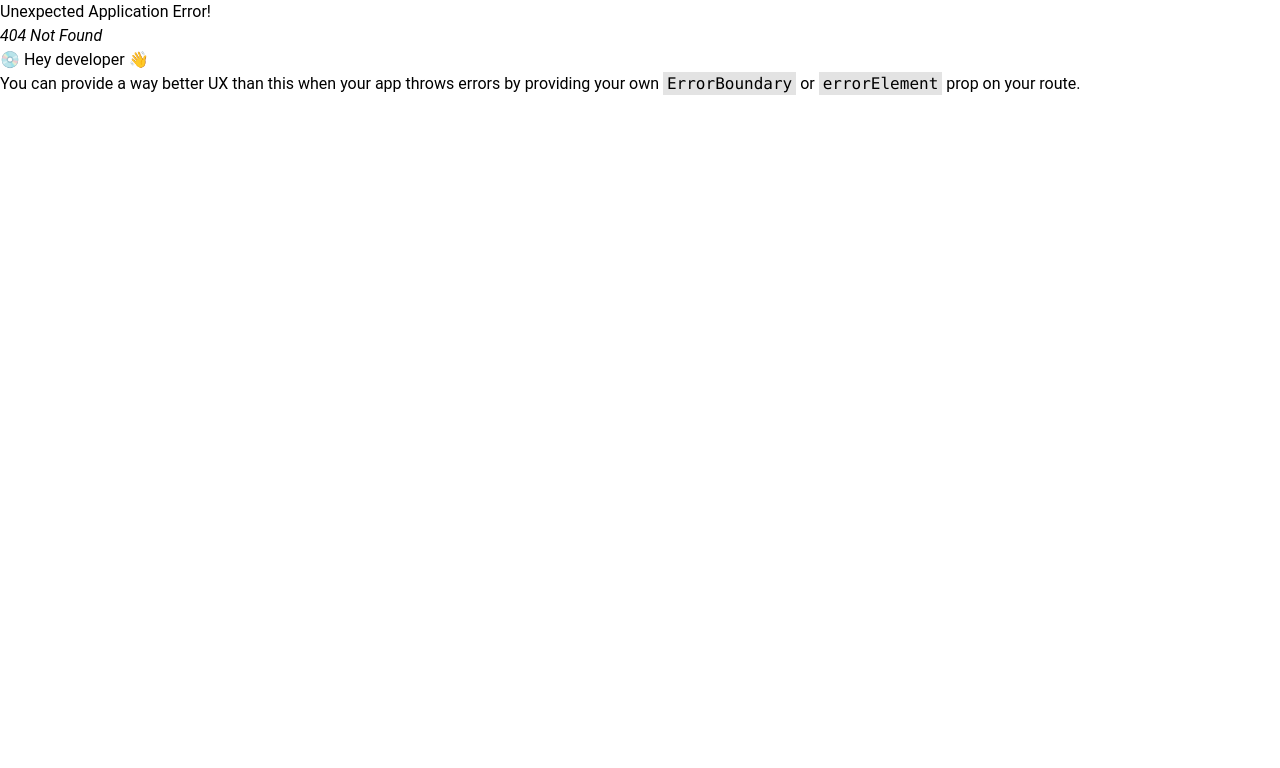
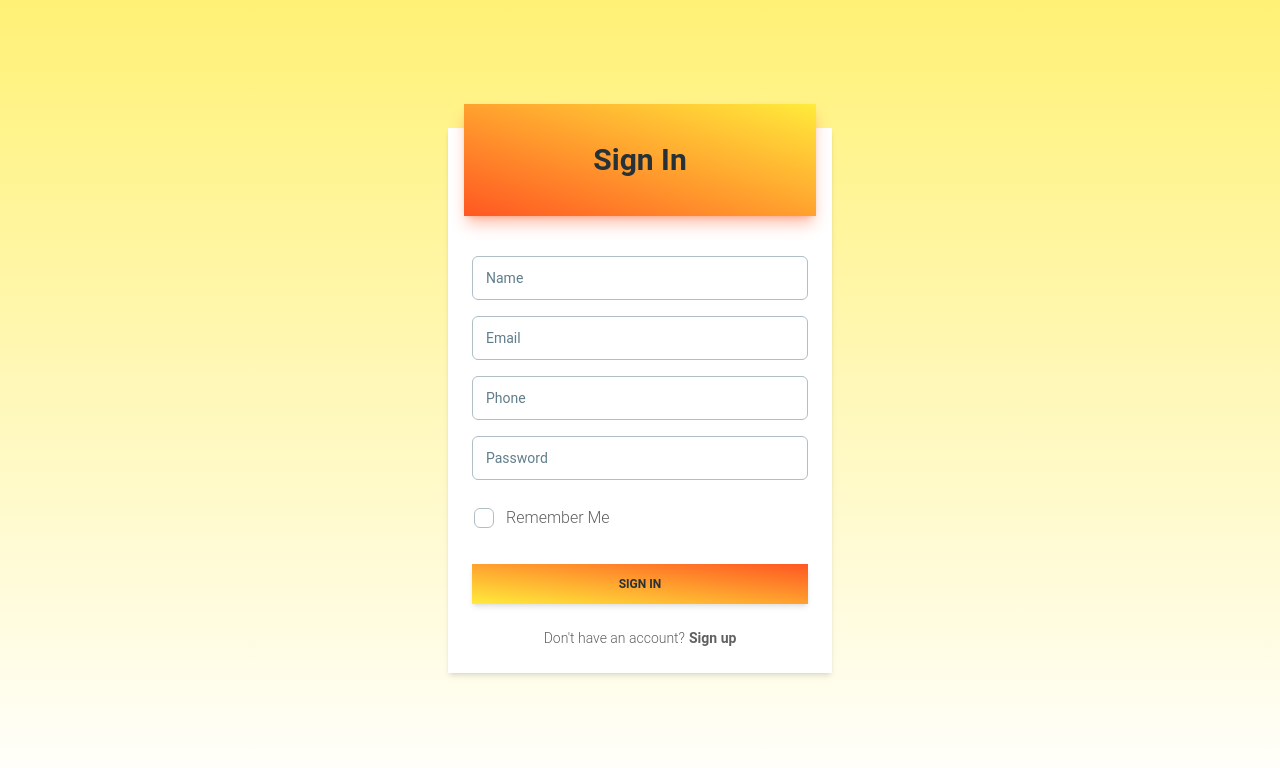
Before and after one commit to sayonUsman/get-by-click, a React (Vite) app: page /login in a window 1280 px wide. Before the commit this address had no page. Shown: the top 768 px of the page. Built offline with nearby package versions, Linux system fonts and the light colour scheme.

Commit message:
Added login page

```diff
--- a/package.json
+++ b/package.json
@@ -16,6 +16,7 @@
     "match-sorter": "^6.3.1",
     "react": "^18.2.0",
     "react-dom": "^18.2.0",
+    "react-hook-form": "^7.47.0",
     "react-router-dom": "^6.17.0",
     "sort-by": "^1.2.0"
   },
--- /dev/null
+++ b/src/pages/login/Login.jsx
@@ -0,0 +1,95 @@
+import {
+  Card,
+  CardHeader,
+  CardBody,
+  CardFooter,
+  Typography,
+  Input,
+  Checkbox,
+  Button,
+} from "@material-tailwind/react";
+import { Link } from "react-router-dom";
+import { useForm } from "react-hook-form";
+
+export default function LoginCard() {
+  const {
+    register,
+    handleSubmit,
+    formState: { errors },
+  } = useForm();
+
+  const onSubmit = (data) => console.log(data);
+
+  return (
+    <div className="flex justify-center items-center h-screen bg-gradient-to-b from-yellow-300 to-white">
+      <Card className="w-72 sm:w-96 rounded-none">
+        <CardHeader
+          variant="gradient"
+          color="deep-orange"
+          className="mb-4 grid h-28 place-items-center rounded-none from-deep-orange-500 to-yellow-500"
+        >
+          <Typography variant="h3" className="text-blue-gray-900">
+            Sign In
+          </Typography>
+        </CardHeader>
+
+        <form onSubmit={handleSubmit(onSubmit)}>
+          <CardBody className="flex flex-col gap-4">
+            <Input
+              label="Name"
+              type="text"
+              size="lg"
+              {...register("name", { required: true })}
+            />
+            {errors.name && <span>This field is required!</span>}
+
+            <Input
+              label="Email"
+              type="email"
+              size="lg"
+              {...register("email", { required: true })}
+            />
+            {errors.email && <span>This field is required!</span>}
+
+            <Input
+              label="Phone"
+              type="tel"
+              size="lg"
+              {...register("phone", { required: true })}
+            />
+            {errors.phone && <span>This field is required!</span>}
+
+            <Input
+              label="Password"
+              type="password"
+              size="lg"
+              {...register("password", { required: true })}
+            />
+            {errors.password && <span>This field is required!</span>}
+
+            <div className="-ml-2.5">
+              <Checkbox label="Remember Me" />
+            </div>
+          </CardBody>
+
+          <CardFooter className="pt-0">
+            <Button
+              variant="gradient"
+              fullWidth
+              className="from-yellow-500 to-deep-orange-500 text-blue-gray-900 rounded-none"
+            >
+              <input type="submit" value="SIGN IN" className="w-full" />
+            </Button>
+
+            <Typography variant="small" className="mt-6 flex justify-center">
+              Don&apos;t have an account?
+              <span className="ml-1 font-bold">
+                <Link to="/sign-up">Sign up</Link>
+              </span>
+            </Typography>
+          </CardFooter>
+        </form>
+      </Card>
+    </div>
+  );
+}
--- a/src/routes/Routes.jsx
+++ b/src/routes/Routes.jsx
@@ -1,6 +1,7 @@
 import { createBrowserRouter } from "react-router-dom";
 import Main from "../layout/Main";
 import Home from "../pages/home/Home";
+import LoginCard from "../pages/login/Login";
 
 const router = createBrowserRouter([
   {
@@ -13,6 +14,11 @@ const router = createBrowserRouter([
       },
     ],
   },
+
+  {
+    path: "/login",
+    element: <LoginCard />,
+  },
 ]);
 
 export default router;
```
Also changed, not shown: 1 other file (tests, documents, lock files or other folders).
